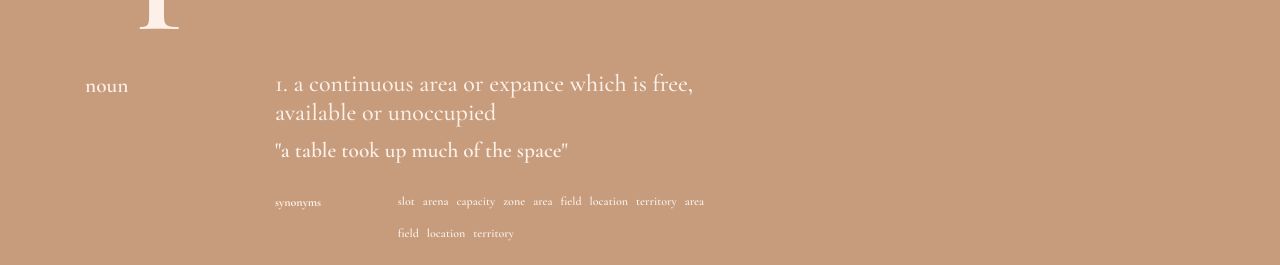
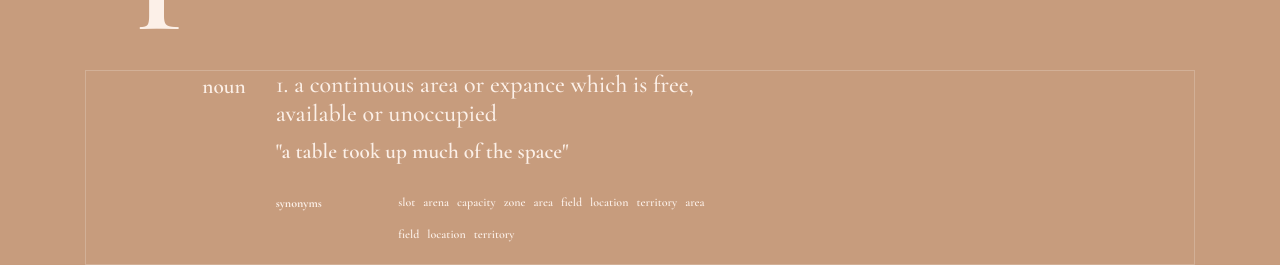
Before and after one commit to kimberleychallis/dictionary-react, a React (Create React App) app: page / in a window 1280 px wide. Shown: the part 541-806 px from the top of the page. Built offline with nearby package versions, Linux system fonts and the light colour scheme.

Commit message:
Text formatting

```diff
--- a/src/App.js
+++ b/src/App.js
@@ -56,8 +56,10 @@ function App() {
           <div className="row word">
             <h3>space</h3>
           </div>
+
+          <div className="definitions">
             <div className="row">
-            <div className="col-2">
+              <div className="col-2 word-type">
                 <p>noun</p>
               </div>
               <div className="col-5">
@@ -93,6 +95,7 @@ function App() {
           </div>
         </div>
       </div>
+    </div>
   );
 }
 
--- a/src/App.scss
+++ b/src/App.scss
@@ -86,11 +86,19 @@ body {
 }
 
 .App-body {
+  .definitions {
+    border: 1px solid rgba(255, 255, 255, 0.2);
+  }
+
   h3 {
     font-size: 10rem;
     padding-bottom: 2rem;
     font-weight: 800;
     margin-left: 0.75rem;
+  }
+
+  .word-type {
+    text-align: right;
   }
 
   h5 {
```
Lines whose indentation alone changed are shown as unchanged.
